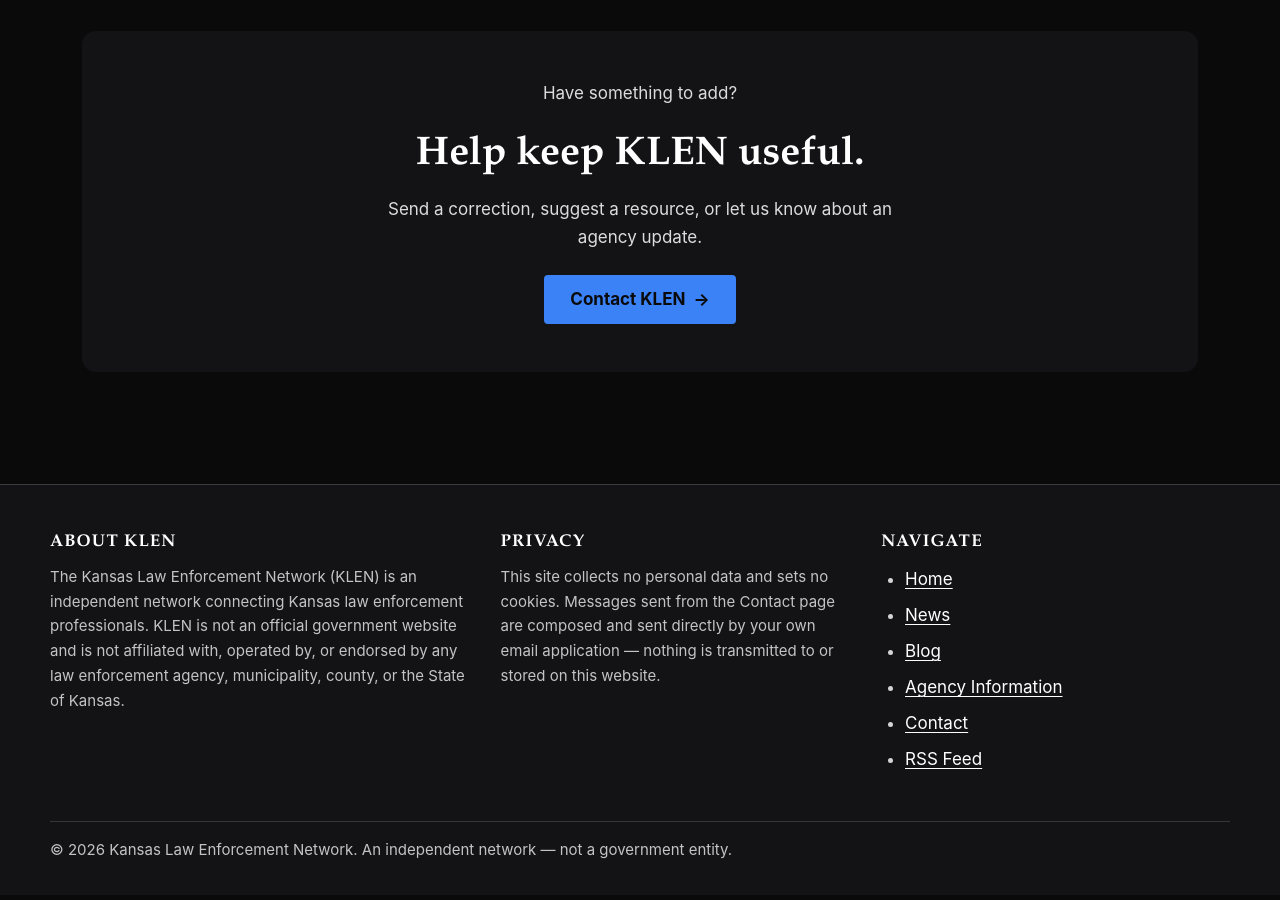
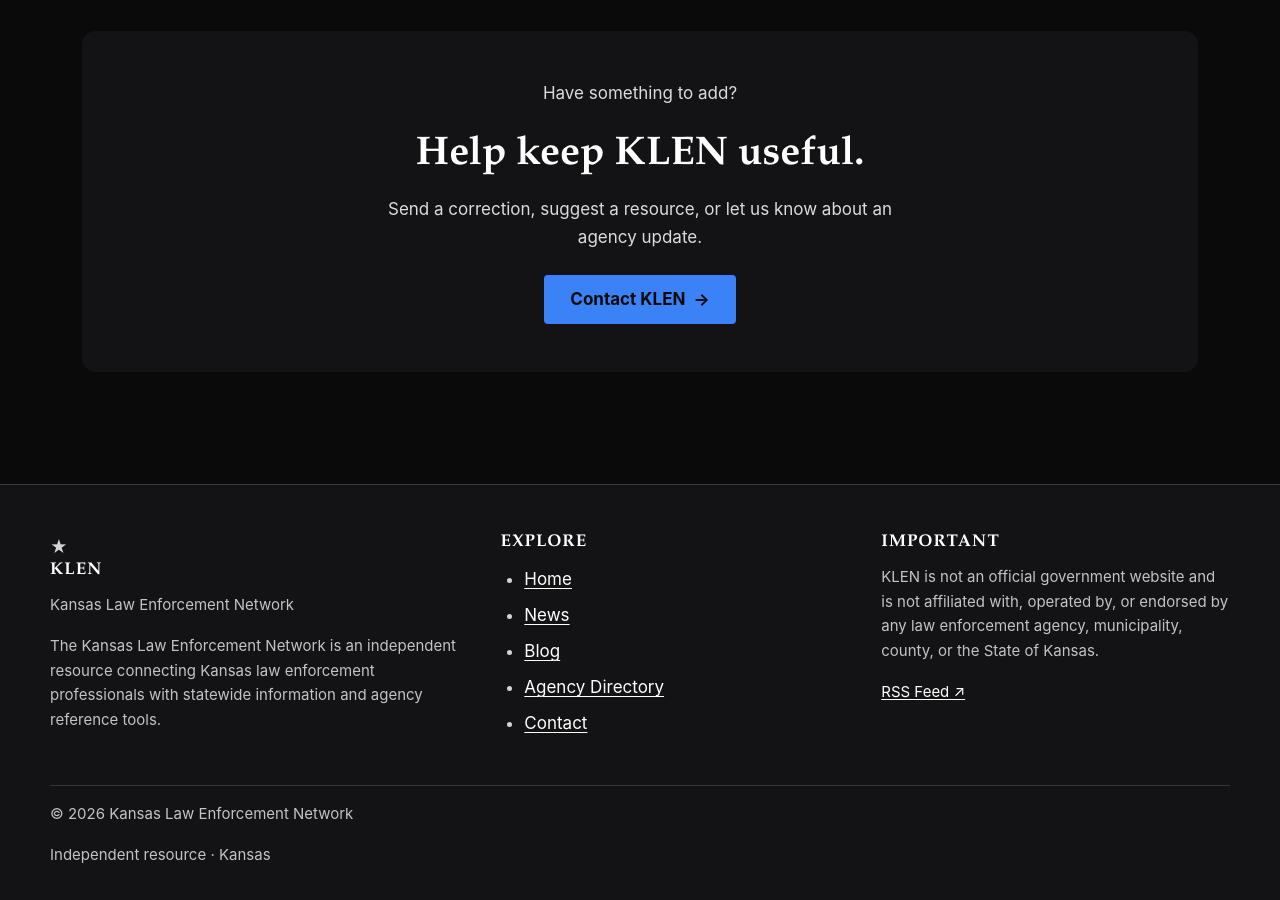
Before and after one commit to atcalebbarnhart66-bit/KLEN, a Jekyll site: the page built from index.html, in a window 1280 px wide and 900 px high, scrolled down 3397 px. Built offline with Jekyll 4.4.1, drawn with Linux system fonts in a browser that asks for light colours.

Commit message:
Refresh KLEN footer

```diff
--- a/_includes/footer.html
+++ b/_includes/footer.html
@@ -1,37 +1,31 @@
 <footer class="site-footer">
   <div class="wrap site-footer__grid">
-    <div>
-      <h2>About KLEN</h2>
-      <p>
-        The Kansas Law Enforcement Network (KLEN) is an independent network
-        connecting Kansas law enforcement professionals. KLEN is not an
-        official government website and is not affiliated with, operated by,
-        or endorsed by any law enforcement agency, municipality, county, or
-        the State of Kansas.
-      </p>
+    <div class="site-footer__brand">
+      <div class="footer-mark" aria-hidden="true">★</div>
+      <div>
+        <h2>KLEN</h2>
+        <p class="site-footer__tagline">Kansas Law Enforcement Network</p>
+      </div>
+      <p>The Kansas Law Enforcement Network is an independent resource connecting Kansas law enforcement professionals with statewide information and agency reference tools.</p>
     </div>
     <div>
-      <h2>Privacy</h2>
-      <p>
-        This site collects no personal data and sets no cookies. Messages
-        sent from the Contact page are composed and sent directly by your
-        own email application &mdash; nothing is transmitted to or stored on
-        this website.
-      </p>
-    </div>
-    <div>
-      <h2>Navigate</h2>
+      <h2>Explore</h2>
       <ul>
         <li><a href="{{ '/' | relative_url }}">Home</a></li>
         <li><a href="{{ '/news/' | relative_url }}">News</a></li>
         <li><a href="{{ '/blog/' | relative_url }}">Blog</a></li>
-        <li><a href="{{ '/agencies/' | relative_url }}">Agency Information</a></li>
+        <li><a href="{{ '/agencies/' | relative_url }}">Agency Directory</a></li>
         <li><a href="{{ '/contact/' | relative_url }}">Contact</a></li>
-        <li><a href="{{ '/news/feed.xml' | relative_url }}">RSS Feed</a></li>
       </ul>
+    </div>
+    <div>
+      <h2>Important</h2>
+      <p>KLEN is not an official government website and is not affiliated with, operated by, or endorsed by any law enforcement agency, municipality, county, or the State of Kansas.</p>
+      <p><a href="{{ '/news/feed.xml' | relative_url }}">RSS Feed ↗</a></p>
     </div>
   </div>
   <div class="wrap site-footer__bottom">
-    <p>&copy; {{ site.time | date: '%Y' }} Kansas Law Enforcement Network. An independent network &mdash; not a government entity.</p>
+    <p>© {{ site.time | date: '%Y' }} Kansas Law Enforcement Network</p>
+    <p>Independent resource · Kansas</p>
   </div>
 </footer>
```
